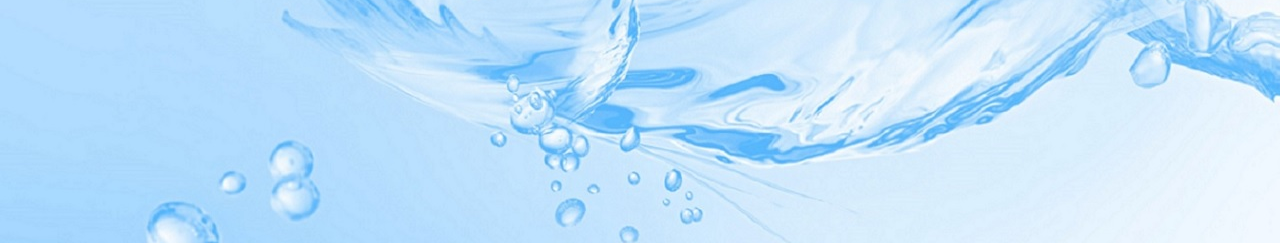
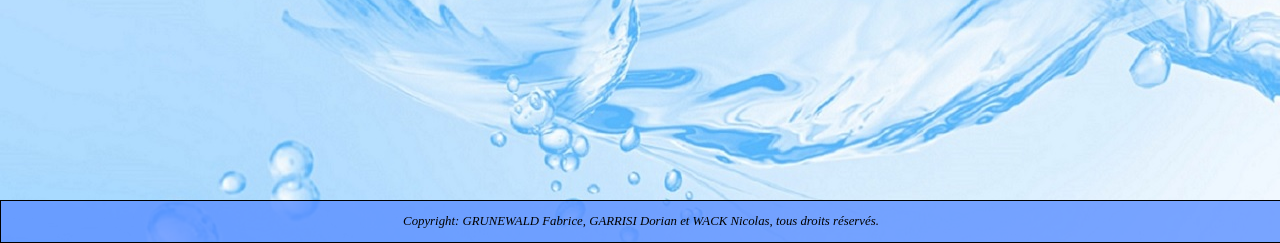
Before and after one commit to Doug71/poissons, a PHP site: page / in a window 1280 px wide. Shown: the part 557-800 px from the top of the page. Run offline with PHP 8.4, Linux system fonts and the light colour scheme.

Commit message:
mise à jour 07/12/18 14h36

```diff
--- /dev/null
+++ b/copyright.php
@@ -0,0 +1,4 @@
+<!DOCTYPE html>
+<html>
+	<p id="copyright">Copyright: GRUNEWALD Fabrice, GARRISI Dorian et WACK Nicolas, tous droits réservés.</p>
+</html>
--- a/details.php
+++ b/details.php
@@ -78,7 +78,6 @@
                     echo "<p class='texte'>".$tab[5]."</p>";
                     echo "</fieldset>";
         }
-
-?>
+    ?>
 </body>
 </html>
--- /dev/null
+++ b/fiches/azreazr.txt
@@ -0,0 +1 @@
+016%-%azreazr%-%aze%-%07/12/18%-%0%-%azeaze
--- a/index.php
+++ b/index.php
@@ -18,5 +18,10 @@
 				Si vous le souhaitez vous pouver contribuer à votre tour et créer une fiche, via l'onglet "création" du menu "catalogue", c'est très simple !</p>
 			<p>Bonne découverte !</p>
 		</section>
+		<footer class="copyright">
+			<?php
+				include "copyright.php";
+			?>
+		</footer>
     </body>
 </html>
--- a/style.css
+++ b/style.css
@@ -10,6 +10,8 @@ body
         font-family: 'Sérif';
         margin: 0px;
         background: url("poisson.jpg") fixed no-repeat;
+        height: 100%;
+        width: 100%;
     }
 
 header
@@ -101,7 +103,7 @@ li:hover ul
 
 table
     {
-        background-color: rgba(0,0,0,0.8);
+        background-color: rgba(0,0,0,0.4);
     }
 
 th, td
@@ -121,6 +123,12 @@ th, td
     {
         width: 240px;
         height: 180px;
+    }
+
+.image:hover
+    {
+        transition: all 0.5s ease;
+        transform: rotate(360deg);
     }
 
 .image2
@@ -259,3 +267,20 @@ a:hover
     {
         margin-left: 15px;
     }
+
+#copyright
+	{
+		font-size: 0.8em;
+		font-style: italic;
+    }
+
+.copyright
+	{
+        display: flex;
+        justify-content: center;
+        border: 1px solid black;
+        background-color: rgba(91, 143, 255, 0.8);
+        position: fixed;
+        bottom: 0;
+        width: 100%;
+	}
```
Also changed, not shown: creation.php (+28 -4 lines), lecture.php (+6 -6 lines), images/azeaze'.jpg (added), images/azreazr.jpg (added), images/koÃ¯.jpg (added).
